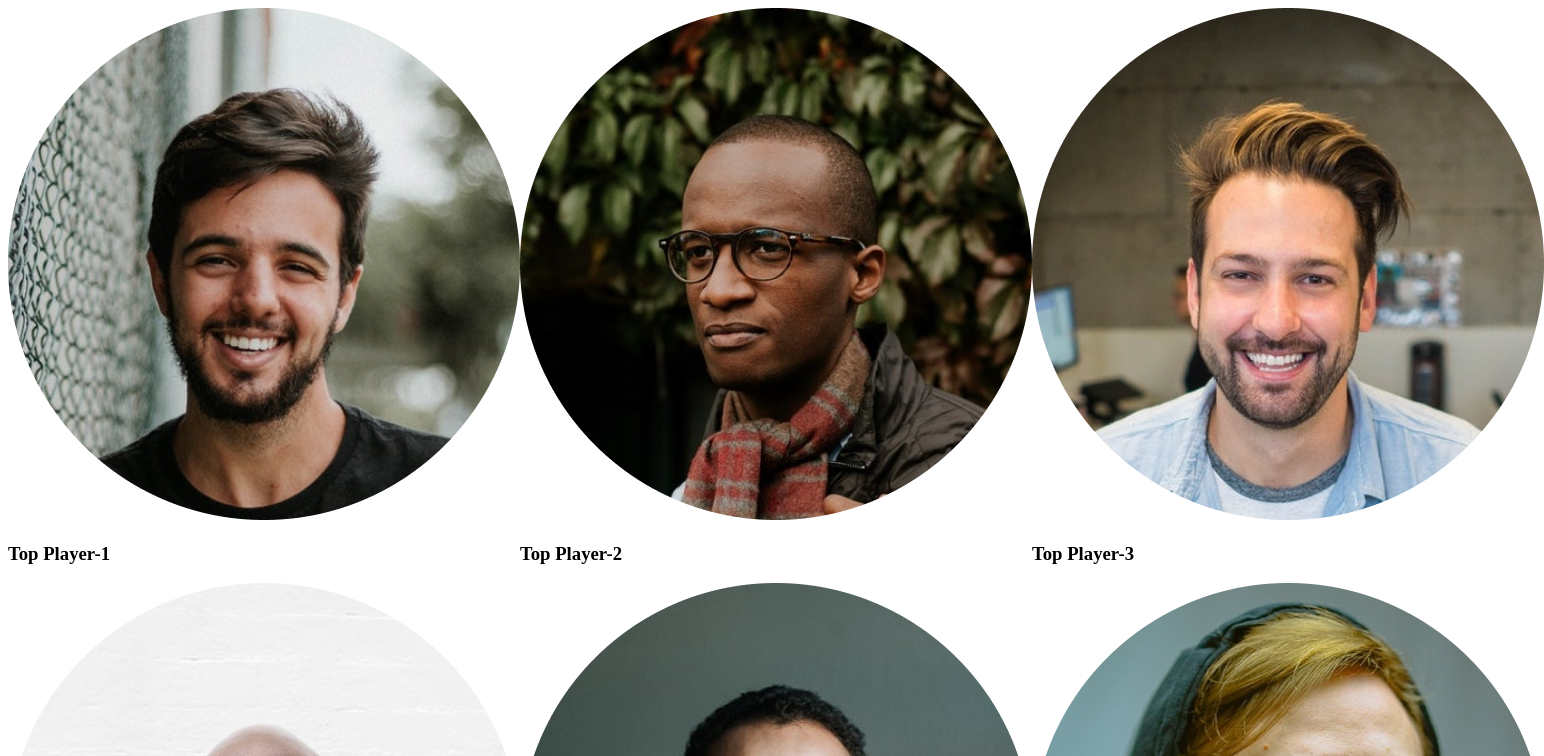
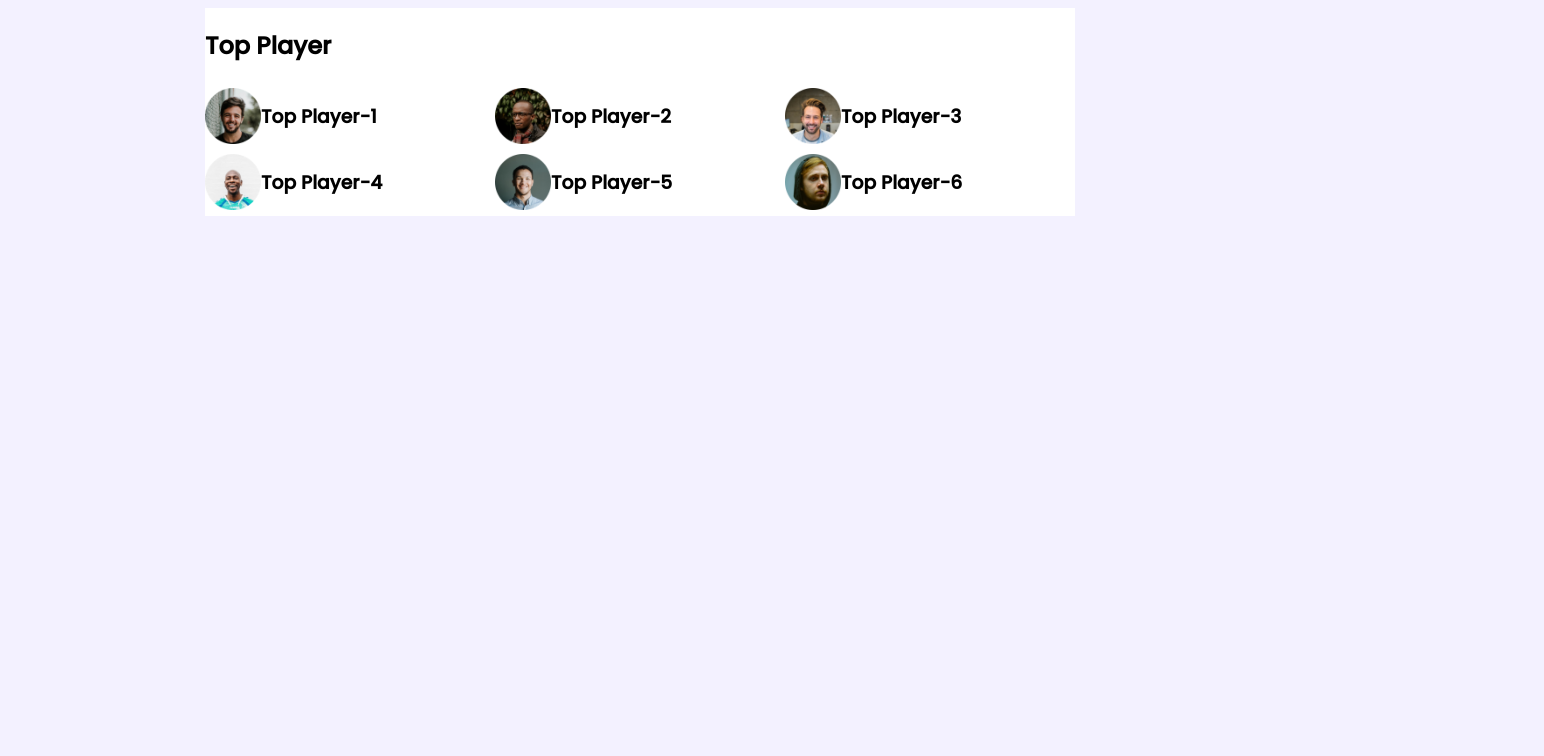
Before and after one commit to poran22/leader-board-css3, a plain HTML site: page index.html in a window 1280 px wide. Shown: the top 756 px of the page, 1544 px wide, since content can reach past the window. Drawn offline with Linux system fonts and the light colour scheme.

Commit message:
last-update

```diff
--- a/index.html
+++ b/index.html
@@ -18,34 +18,35 @@
     <!-- header end -->
     <main>
         <!-- top palyers and top blogs -->
-        <section>
+        <section class="container">
+            <h2 class="section-title">Top Player</h2>
             <div class="top-players">
                 <div class="players">
                     <!-- player*6>img[src="images/players/player-$.png"]+h3{Top Player-$} -->
-                    <player>
+                    <div class="player">
                         <img src="images/players/player-1.png" alt="">
                         <h3>Top Player-1</h3>
-                    </player>
-                    <player>
+                    </div>
+                    <div class="player">
                         <img src="images/players/player-2.png" alt="">
                         <h3>Top Player-2</h3>
-                    </player>
-                    <player>
+                    </div>
+                    <div class="player">
                         <img src="images/players/player-3.png" alt="">
                         <h3>Top Player-3</h3>
-                    </player>
-                    <player>
+                    </div>
+                    <div class="player">
                         <img src="images/players/player-4.png" alt="">
                         <h3>Top Player-4</h3>
-                    </player>
-                    <player>
+                    </div>
+                    <div class="player">
                         <img src="images/players/player-5.png" alt="">
                         <h3>Top Player-5</h3>
-                    </player>
-                    <player>
+                    </div>
+                    <div class="player">
                         <img src="images/players/player-6.png" alt="">
                         <h3>Top Player-6</h3>
-                    </player>
+                    </div>
                 </div>
             </div>
 
--- a/styles/style.css
+++ b/styles/style.css
@@ -1,6 +1,33 @@
+/* fonts  */
+@import url('https://fonts.googleapis.com/css2?family=Poppins:wght@500&display=swap');
+
+/* Common Styles*/
+body{
+    font-family: 'Poppins', sans-serif;
+   background-color: #F3F1FF;
+}
+main{
+display: flex;
+justify-content: center;
+}
+.container{
+    background-color: #FFFFFF;
+    width: 870px;
+}
 /* Top Players Style */
+.section-title{
+
+}
 .players{
     display: grid;
     grid-template-columns:repeat(3, 1fr);
     /* grid-template-columns: 1fr 1fr 1fr; */
 }
+.player{
+    display: flex;
+    align-items: center;
+}
+.player img{
+    width: 56px;
+    height: 56px;
+}
```
